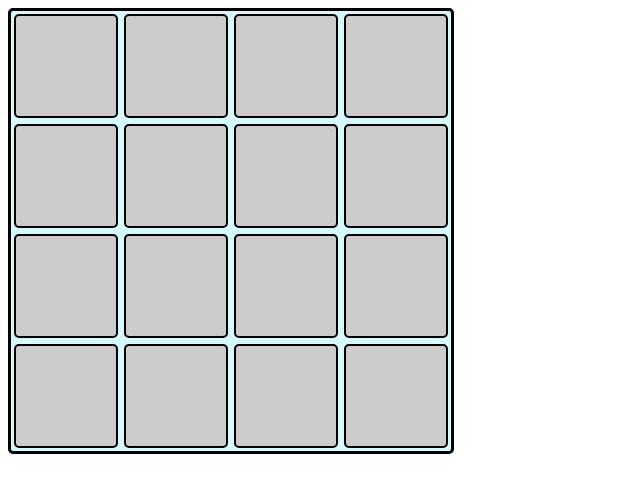
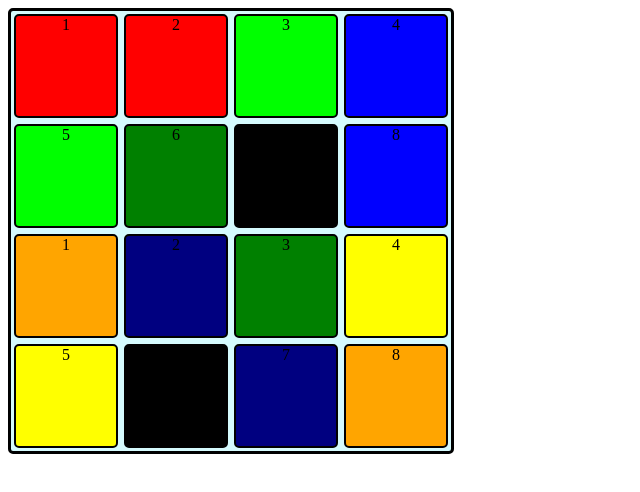
Before and after one commit to xMary7/hello-world, a plain HTML site: page index.html in a window 1280 px wide. Both pictures are taken after a click on the button "New Game!". Shown: the whole page, without its empty margins (0-640 px from the left). Drawn offline with nearby package versions, Linux system fonts and the light colour scheme.

Commit message:
Last_vers

```diff
--- a/index.html
+++ b/index.html
@@ -15,5 +15,9 @@
         <div id="NewGame"><br><br><h1>Memory Card Game</h1><br><br><button type="button" id="NG">New Game!</button></div>
 
         <p></p>
+
+        <script>
+            arrayFromHtml = [1, 2, 3, 4,5,6,7,8, 1, 2, 3, 4,5,6,7,8];
+        </script>
     </body>
 </html>
--- a/script.js
+++ b/script.js
@@ -1,3 +1,4 @@
+var arrayFromHtml = [];
 var arrColor = ['black', 'navy','red', 'blue', 'green', 'orange', 'yellow', 'lime',  'black', 'navy', 'red', 'blue', 'green', 'orange', 'yellow', 'lime'];
 
 var timeOpen = 700;
@@ -22,10 +23,10 @@ var startGame = function() {
     ArrayShuffle(arrColor);
 
  for(i=0; i<16; i++) {
-          $('#g').append('<div class="card ' + arrColor[i] + '">' + '</div>');
+          $('#g').append('<div class="card ' + arrColor[i] + '">' + arrayFromHtml[i] + '</div>');
      }
-       $('.card').addClass('cardOut');
-       $('.layer').css('z-index', -1);
+       //$('.card').addClass('cardOut');
+       //$('.layer').css('z-index', -1);
 
 }
 
@@ -33,7 +34,7 @@ var startGame = function() {
 
 
 $(document).ready(function() {
-
+	console.log(arrayFromHtml);
 
 	 $('#NG').click(function(){
 
--- a/style.css
+++ b/style.css
@@ -36,7 +36,65 @@
 	float:left;
 }
 
+.red {
+	height: 100px;
+	width: 100px;
+	border: 2px solid black;
+	border-radius: 5px;
+	margin: 3px;
+	float:left;
+	background-color: red;
+}
 
+.blue {
+	height: 100px;
+	width: 100px;
+	border: 2px solid black;
+	border-radius: 5px;
+	margin: 3px;
+	float:left;
+	background-color: blue;
+}
+
+.green {
+	height: 100px;
+	width: 100px;
+	border: 2px solid black;
+	border-radius: 5px;
+	margin: 3px;
+	float:left;
+	background-color: green;
+}
+
+.orange {
+	height: 100px;
+	width: 100px;
+	border: 2px solid black;
+	border-radius: 5px;
+	margin: 3px;
+	float:left;
+	background-color: orange;
+}
+
+.yellow {
+	height: 100px;
+	width: 100px;
+	border: 2px solid black;
+	border-radius: 5px;
+	margin: 3px;
+	float:left;
+	background-color: yellow;
+}
+
+.lime {
+	height: 100px;
+	width: 100px;
+	border: 2px solid black;
+	border-radius: 5px;
+	margin: 3px;
+	float:left;
+	background-color: lime;
+}
 
 .layer {
 
```
